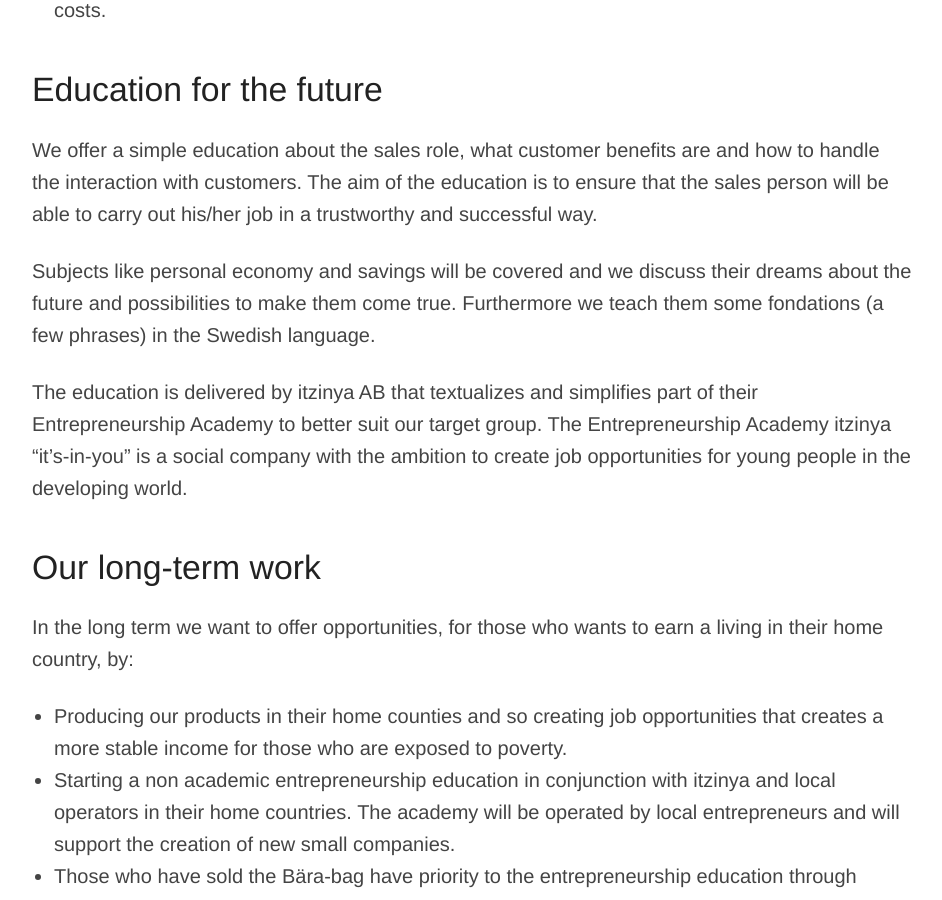
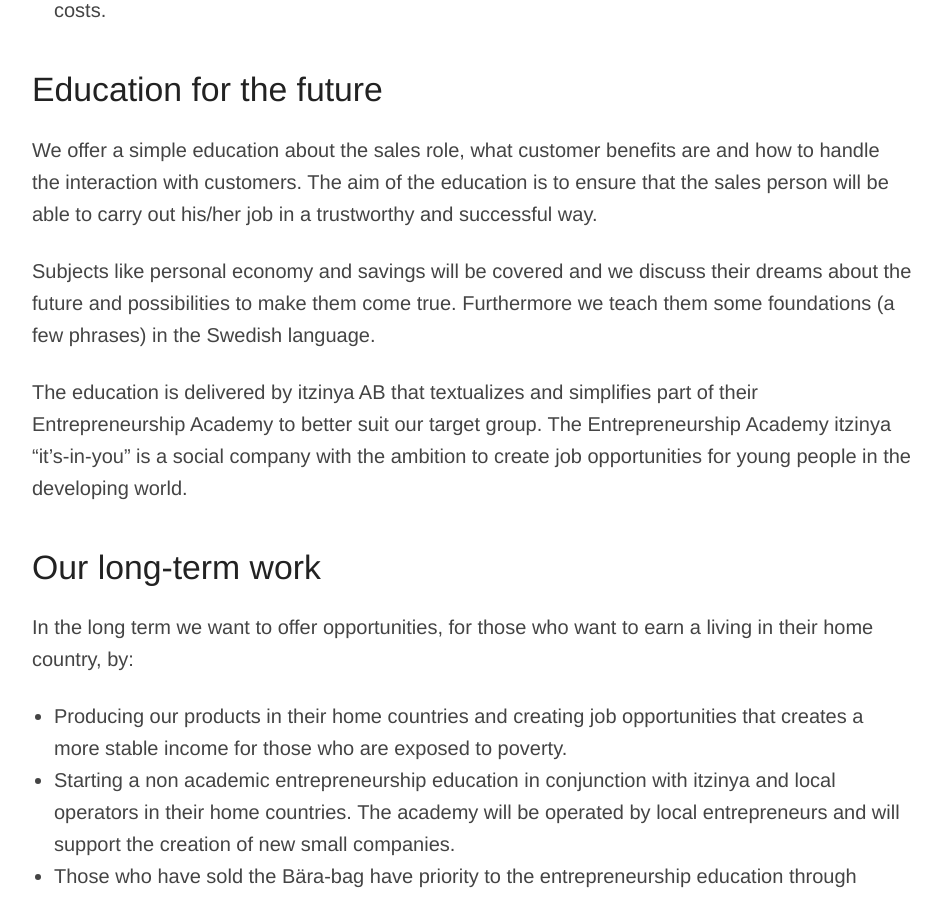
Before and after one commit to bara-se/bara-se.github.io, a Jekyll site: the page built from _posts/en/0100-01-01-index.md, in a window 1280 px wide and 900 px high, scrolled down 1912 px. Shown: the whole window, without its empty margins (168-1110 px from the left). Built offline with Jekyll 4.4.1, drawn with Linux system fonts in a browser that asks for light colours; some of the changed text lies outside the part shown.

Commit message:
Fixade lite stavfel

```diff
--- a/_posts/en/0100-01-01-index.md
+++ b/_posts/en/0100-01-01-index.md
@@ -40,15 +40,15 @@ After deduction of value-added tax, the remaining 56 SEK are divided equally bet
 
 We offer a simple education about the sales role, what customer benefits are and how to handle the interaction with customers. The aim of the education is to ensure that the sales person will be able to carry out his/her job in a trustworthy and successful way.
 
-Subjects like personal economy and savings will be covered and we discuss their dreams about the future and possibilities to make them come true. Furthermore we teach them some fondations (a few phrases) in the Swedish language.
+Subjects like personal economy and savings will be covered and we discuss their dreams about the future and possibilities to make them come true. Furthermore we teach them some foundations (a few phrases) in the Swedish language.
 
 The education is delivered by itzinya AB that textualizes and simplifies part of their Entrepreneurship Academy to better suit our target group. The Entrepreneurship Academy itzinya “it’s-in-you” is a social company with the ambition to create job opportunities for young people in the developing world.
 
 ### Our long-term work
 
-In the long term we want to offer opportunities, for those who wants to earn a living in their home country, by:
+In the long term we want to offer opportunities, for those who want to earn a living in their home country, by:
 
-- Producing our products in their home counties and so creating job opportunities that creates a more stable income for those who are exposed to poverty.
+- Producing our products in their home countries and creating job opportunities that creates a more stable income for those who are exposed to poverty.
 - Starting a non academic entrepreneurship education in conjunction with itzinya and local operators in their home countries. The academy will be operated by local entrepreneurs and will support the creation of new small companies.
 - Those who have sold the Bära-bag have priority to the entrepreneurship education through scholarships and the money earmarked for long term work can also be used as start-up capital to realize their ideas.
 
```
Also changed, not shown: other parts of _posts/en/0100-01-01-index.md (+1 -1 lines).
